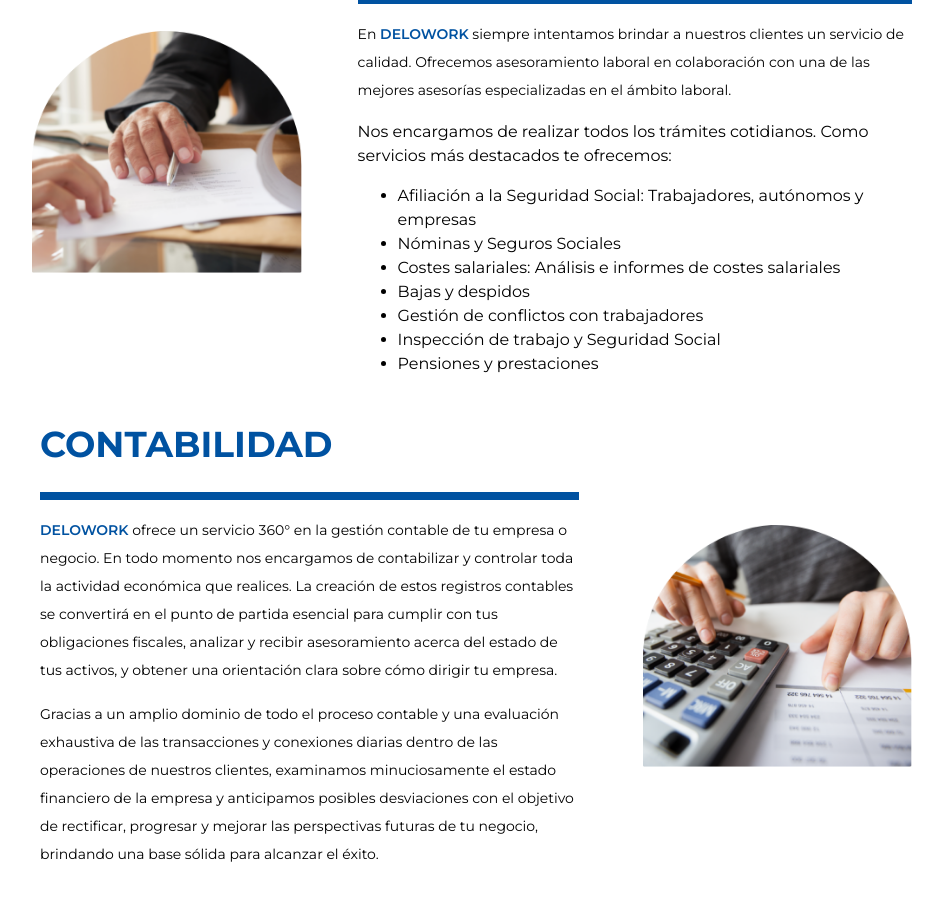
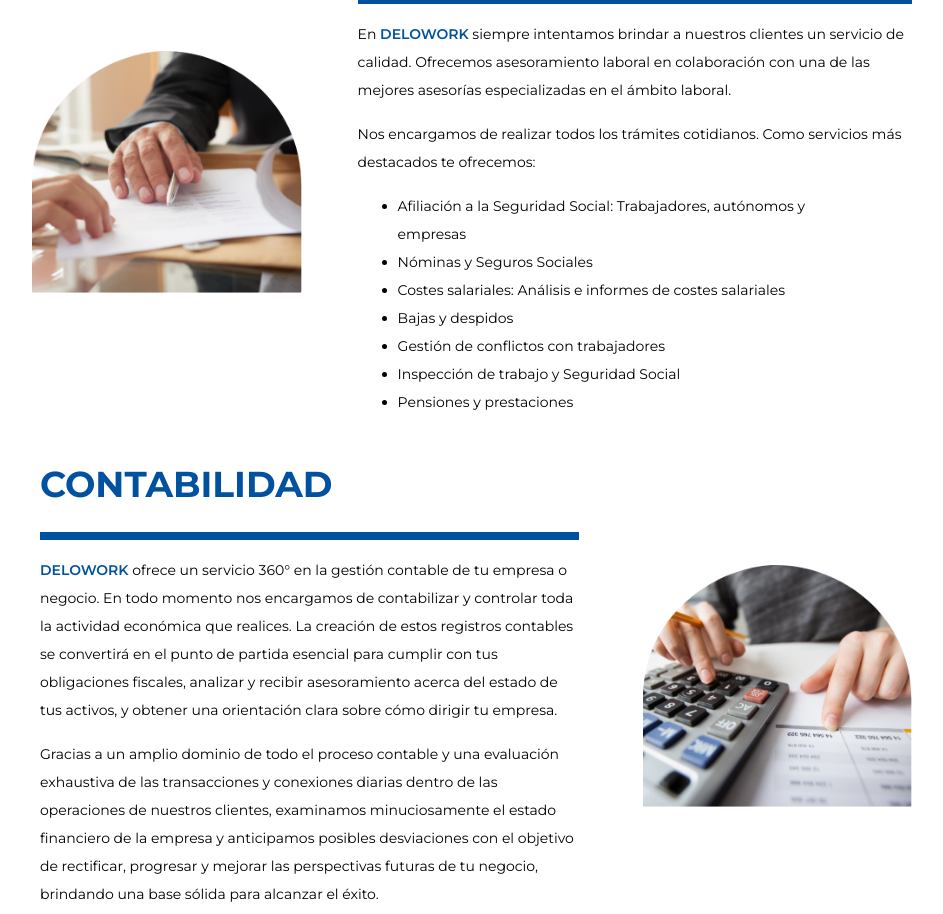
Before and after one commit to bl3r3/delawork, a Next.js app: page /servicios in a window 1280 px wide. Shown: the part 1100-2014 px from the top of the page, without its empty margins (168-1111 px from the left). Built offline with nearby package versions, Linux system fonts and the light colour scheme.

Commit message:
Changes minors

```diff
--- a/app/servicios/page.tsx
+++ b/app/servicios/page.tsx
@@ -84,11 +84,11 @@ const ServicesPage = () => {
             calidad. Ofrecemos asesoramiento laboral en colaboración con una de
             las mejores asesorías especializadas en el ámbito laboral.
           </p>
-          <p>
+          <p className="text-sm text-left leading-7">
             Nos encargamos de realizar todos los trámites cotidianos. Como
             servicios más destacados te ofrecemos:
           </p>
-          <ul className="px-10">
+          <ul className="px-10 text-sm text-left leading-7">
             <li className="list-disc">
               Afiliación a la Seguridad Social: Trabajadores, autónomos y
               empresas
```
